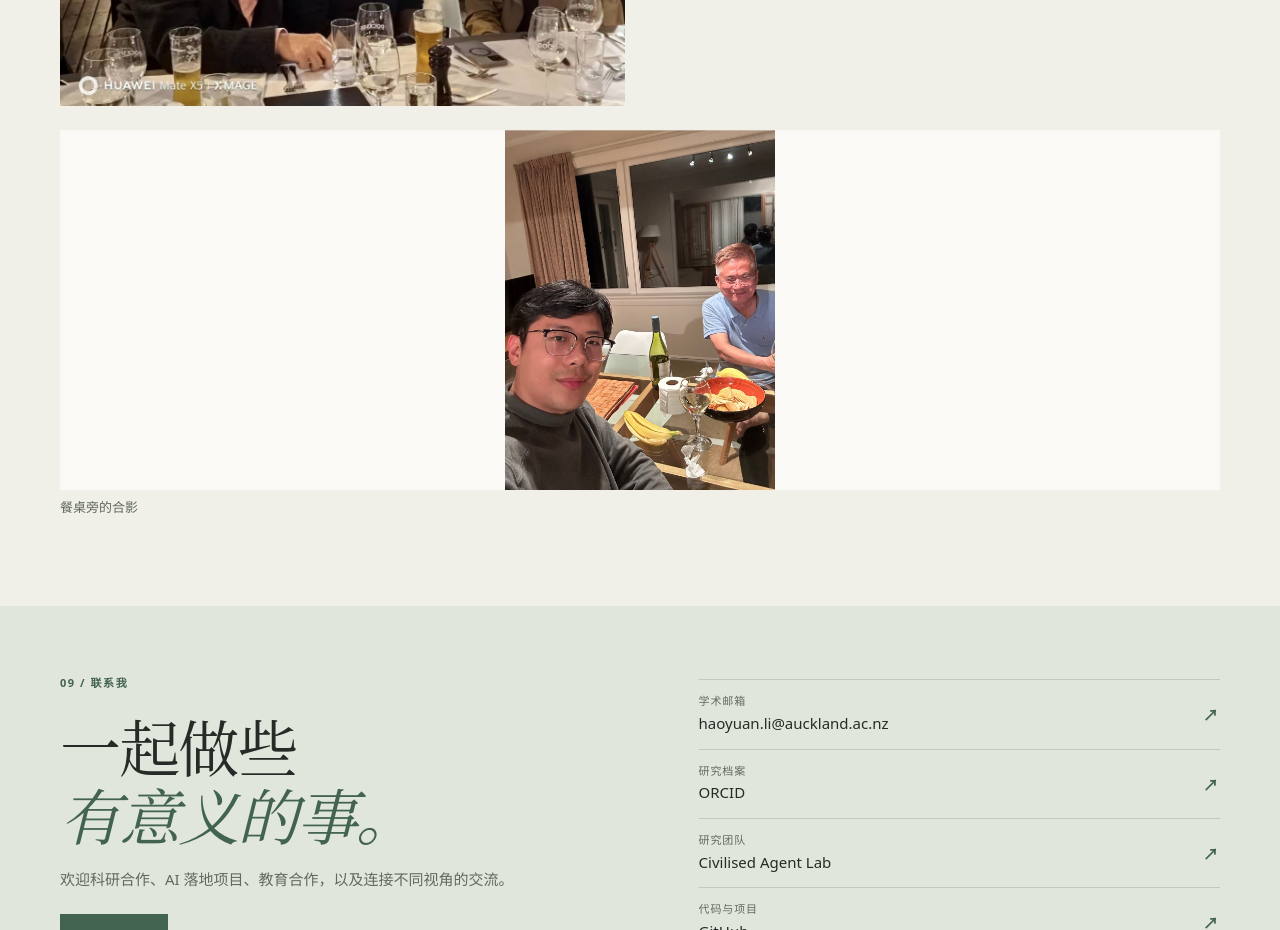
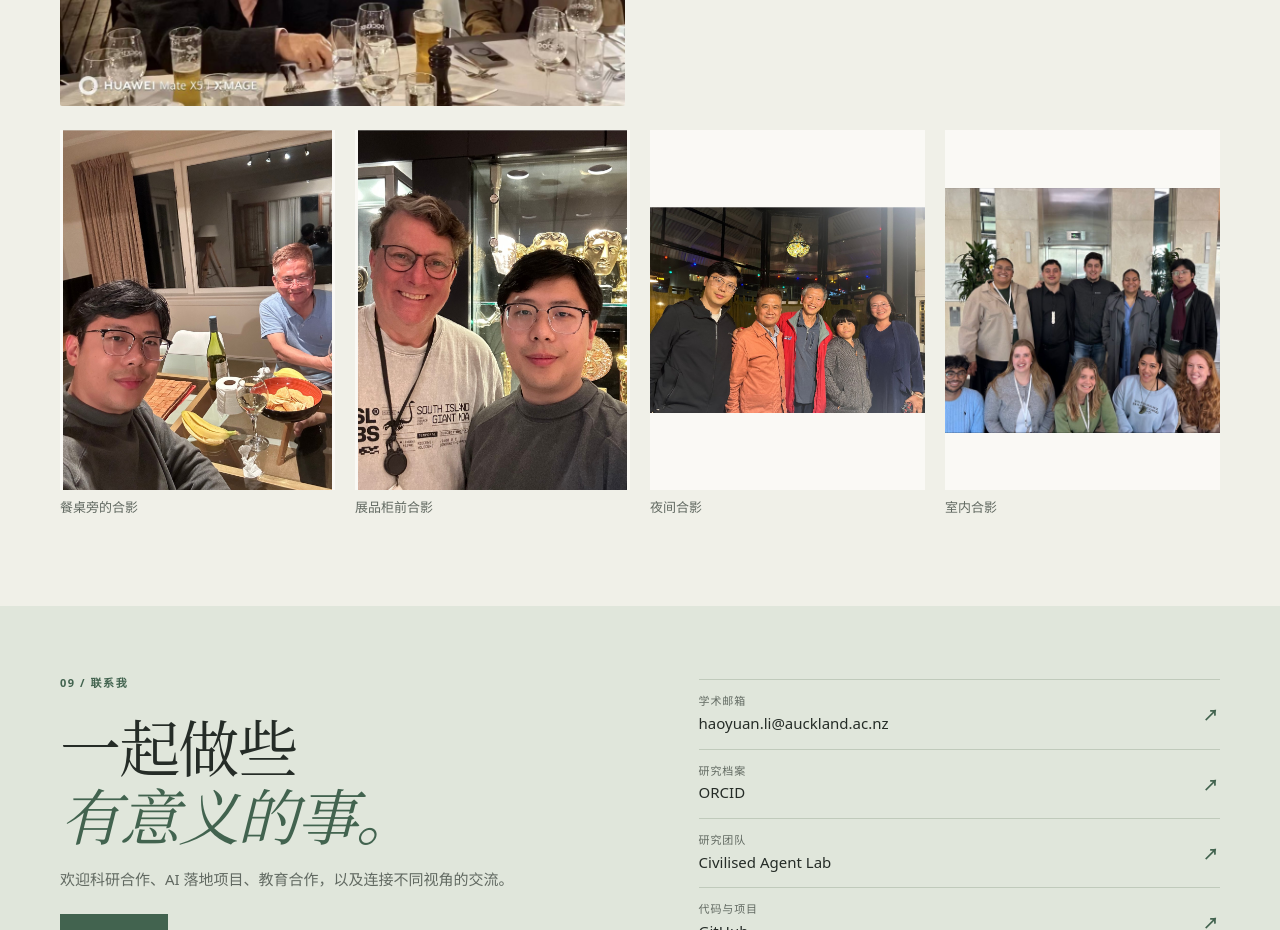
Before and after one commit to nine-mink/nine-mink.github.io, a plain HTML site: page zh.html in a window 1280 px wide. Shown: the part 11060-11990 px from the top of the page. Drawn offline with Linux system fonts and the light colour scheme.

Commit message:
Complete the business visit gallery with three confirmed group portraits

```diff
--- a/zh.html
+++ b/zh.html
@@ -31,6 +31,9 @@
   </article>
 <div class="visit-photos">
     <figure><a href="assets/business-visit-table.jpg"><img src="assets/business-visit-table.jpg" width="1057" height="1410" loading="lazy" alt="餐桌旁的合影"></a><figcaption>餐桌旁的合影</figcaption></figure>
+    <figure><a href="assets/business-visit-display.jpg"><img src="assets/business-visit-display.jpg" width="1057" height="1410" loading="lazy" alt="展品柜前合影"></a><figcaption>展品柜前合影</figcaption></figure>
+    <figure><a href="assets/business-visit-group.jpg"><img src="assets/business-visit-group.jpg" width="1057" height="792" loading="lazy" alt="夜间合影"></a><figcaption>夜间合影</figcaption></figure>
+    <figure><a href="assets/business-visit-indoor.jpg"><img src="assets/business-visit-indoor.jpg" width="1152" height="1024" loading="lazy" alt="室内合影"></a><figcaption>室内合影</figcaption></figure>
   </div>
 </div></section>
 <section class="contact-section" id="contact"><div class="wrap contact-grid"><div><div class="section-label">09 / 联系我</div><h2>一起做些<br><em>有意义的事。</em></h2><p>欢迎科研合作、AI 落地项目、教育合作，以及连接不同视角的交流。</p><a class="button solid" href="mailto:haoyuan.li@auckland.ac.nz">发送邮件 ↗</a></div><div class="contact-links"><a href="mailto:haoyuan.li@auckland.ac.nz"><span>学术邮箱</span>haoyuan.li@auckland.ac.nz <b>↗</b></a><a href="https://orcid.org/0009-0001-9783-4073" rel="noopener noreferrer" target="_blank"><span>研究档案</span>ORCID <b>↗</b></a><a href="https://www.liuailab.org/" rel="noopener noreferrer" target="_blank"><span>研究团队</span>Civilised Agent Lab <b>↗</b></a><a href="https://github.com/nine-mink" rel="noopener noreferrer" target="_blank"><span>代码与项目</span>GitHub <b>↗</b></a></div></div></section>
```
Also changed, not shown: index.html (+3 -0 lines), assets/business-visit-display.jpg (added), assets/business-visit-group.jpg (added), assets/business-visit-indoor.jpg (added).
